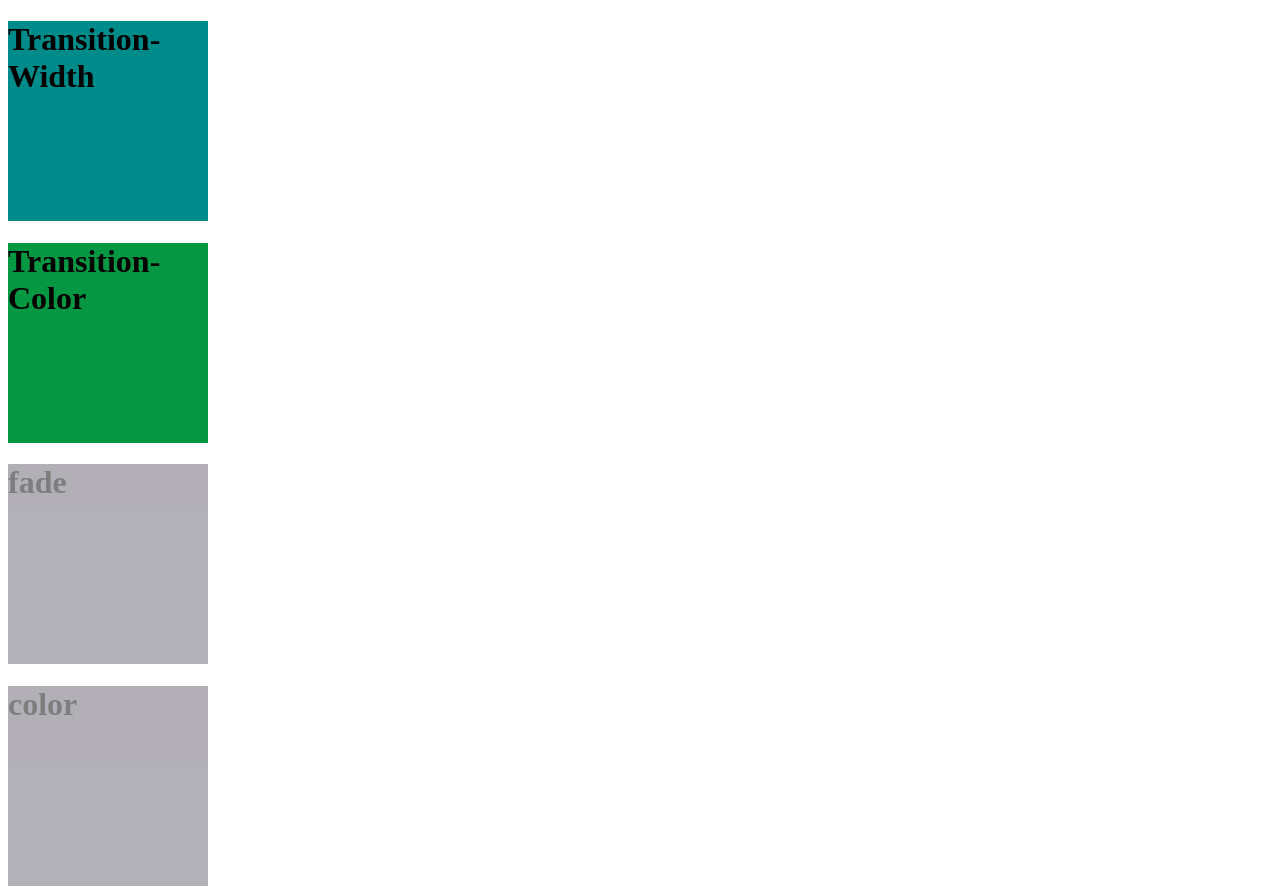
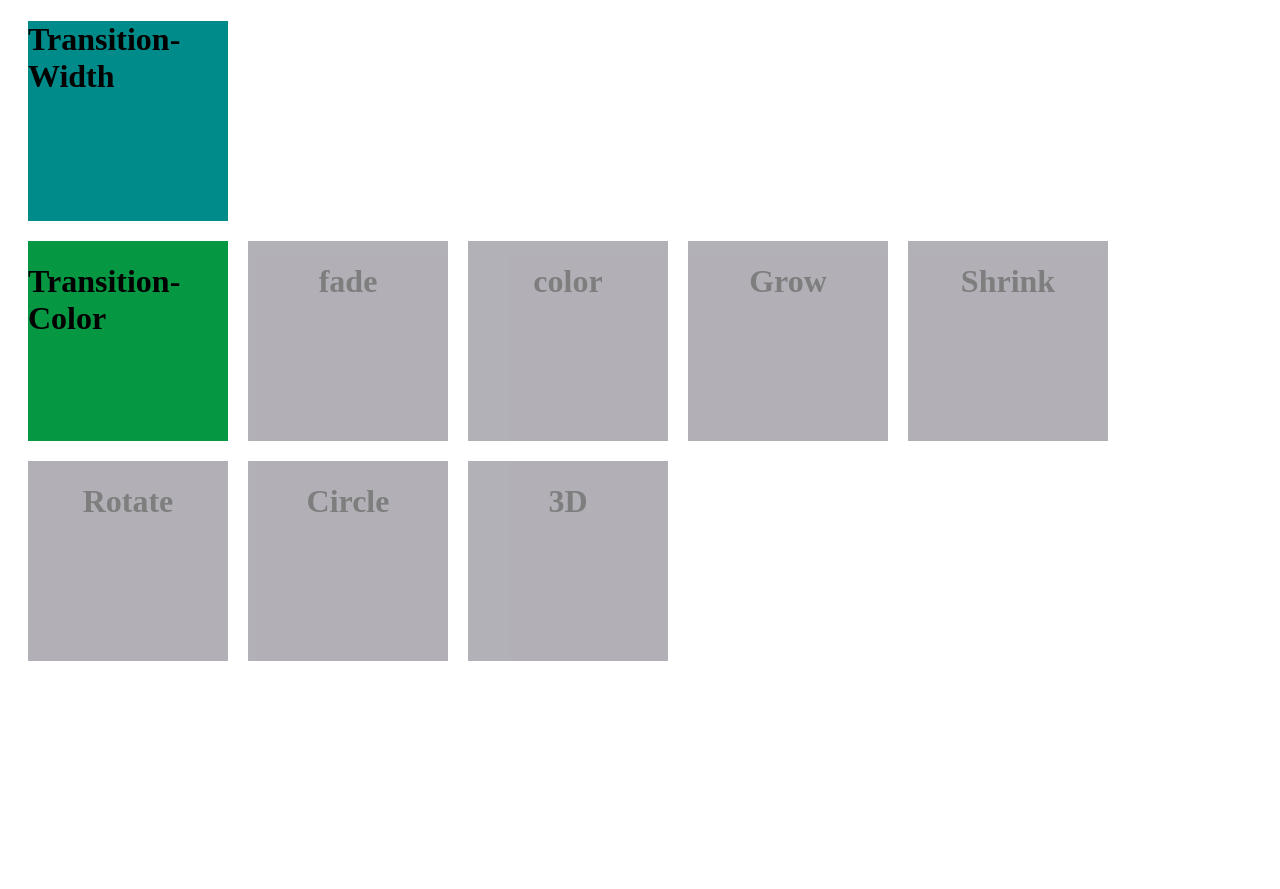
Before and after one commit to RoyDG/AdvCSS, a plain HTML site: page transition.html in a window 1280 px wide. Shown: the top 889 px of the page. After the commit the page ends 800 px from the top, so only its background shows below. Drawn offline with Linux system fonts and the light colour scheme.

Commit message:
transition finished for now

```diff
--- a/transition.html
+++ b/transition.html
@@ -9,6 +9,8 @@
 
 <style>
     .box {
+        margin-bottom: 20px;
+        margin-left: 20px;
         width: 200px;
         height: 200px;
         background-color: darkcyan;
@@ -20,6 +22,9 @@
     }
 
     .box2 {
+        margin-bottom: 20px;
+        margin-left: 20px;
+        float: left;
         width: 200px;
         height: 200px;
         background-color: rgb(6, 151, 67);
@@ -30,7 +35,11 @@
 
     }
 
-    .fade, .color, .grow, .shrink {
+    .fade, .color, .grow, .shrink, .rotate, .circle, .threeD {
+        text-align: center;
+        margin-bottom: 20px;
+        margin-left: 20px;
+        float: left;
         width:200px;
         height:200px;
         background-color:#676470;
@@ -48,13 +57,37 @@
 
     .grow:hover {
         color: cyan;
+        -webkit-transform: scale(1.2);
+        -ms-transform: scale(1.2);
         transform: scale(1.2);
     }
 
     .shrink:hover {
         background-color: cyan;
+        -webkit-transform: scale(0.8);
+        -ms-transform: scale(0.8);
         transform: scale(0.8);
     }
+
+    .rotate:hover{
+        -webkit-transform: rotateZ(-30deg);
+        -ms-transform: rotateZ(-30deg);
+        transform: rotateZ(-30deg);
+    }
+
+    .circle:hover{
+        border-radius:50%;
+}
+
+.threeD:hover{
+        box-shadow:
+                1px 1px #53a7ea,
+                2px 2px #53a7ea,
+                3px 3px #53a7ea;
+        -webkit-transform: translateX(-3px);
+        transform: translateX(-3px);
+}
+
 </style>
 
 <body>
@@ -78,6 +111,14 @@
     <div class="shrink">
         <h1>Shrink</h1>
     </div>
-    <div></div>
+    <div class="rotate">
+        <h1>Rotate</h1>
+    </div>
+    <div class="circle">
+        <h1>Circle</h1>
+    </div>
+    <div class="threeD">
+        <h1>3D</h1>
+    </div>
 </body>
 </html>
```
